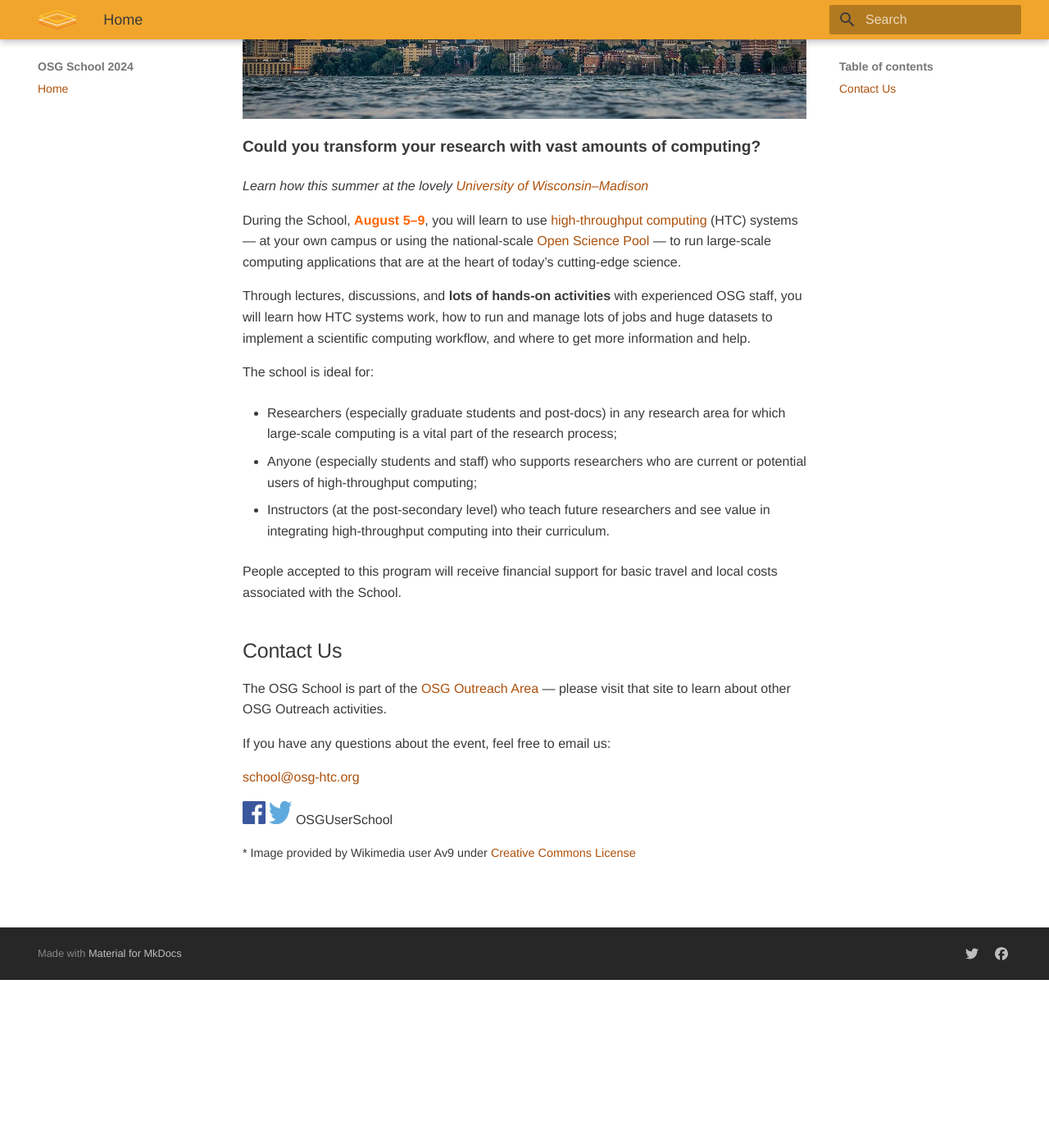
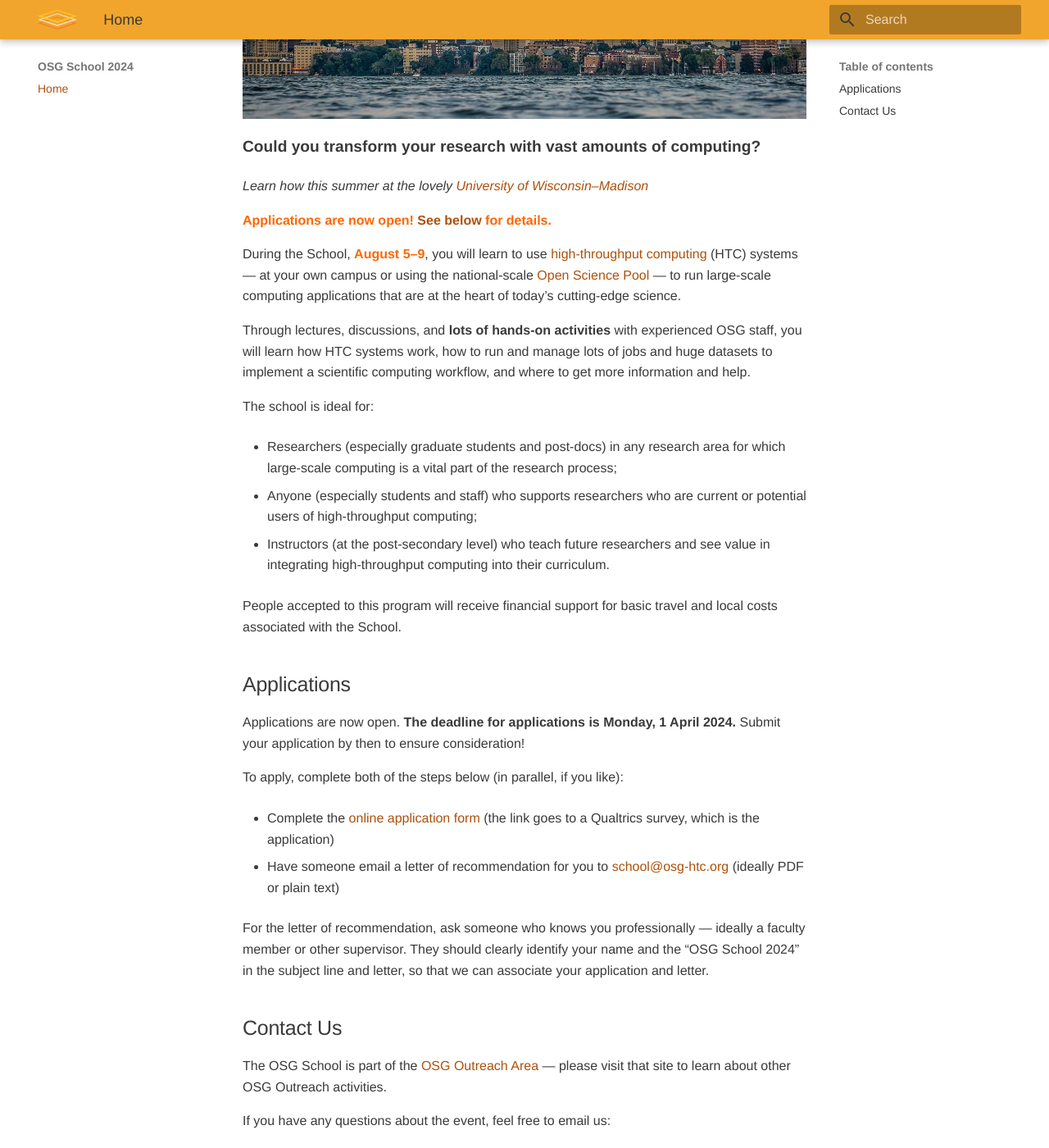
Before and after one commit to osg-htc/school-2024, an MkDocs documentation site: the page built from docs/index.md, in a window 1280 px wide and 1400 px high, scrolled down 205 px. Shown: the whole window at 82% size. Built offline with MkDocs 1.6.1 and Material for MkDocs 9.7.7, drawn with Linux system fonts in a browser that asks for light colours.

Commit message:
Opened applications

```diff
--- a/docs/index.md
+++ b/docs/index.md
@@ -7,6 +7,8 @@
 <p style="font-size: larger; font-weight: bold;">Could you transform your research with vast amounts of computing?</p>
 
 *Learn how this summer at the lovely [University of Wisconsin–Madison](https://wisc.edu/)*
+
+<p style="color: #FF6600; font-weight: bold;">Applications are now open! <a href="#applications">See below</a> for details.</p>
 
 During the School,
 <span style="font-weight: bold; color: #FF6600;">August 5&ndash;9</span>,
@@ -37,6 +39,27 @@
 basic travel and local costs associated with the School.
 
 
+## Applications
+
+Applications are now open.
+**The deadline for applications is Monday, 1 April 2024.**
+Submit your application by then to ensure consideration!
+
+To apply, complete both of the steps below (in parallel, if you like):
+
+* Complete the [online application form](https://uwmadison.co1.qualtrics.com/jfe/form/SV_e3bMhbSRecLzWxo)
+  (the link goes to a Qualtrics survey, which is the application)
+
+* Have someone email a letter of recommendation for you to
+  [school@osg-htc.org](mailto:school@osg-htc.org)
+  (ideally PDF or plain text)
+
+For the letter of recommendation, ask someone who knows you professionally&nbsp;&mdash;
+ideally a faculty member or other supervisor.
+They should clearly identify your name and the “OSG School 2024” in the subject line and letter,
+so that we can associate your application and letter.
+
+
 ## Contact Us
 
 The OSG School is part of the
@@ -47,6 +70,6 @@
 
 <school@osg-htc.org>
 
-<a href="https://www.facebook.com/OSGUserSchool" target="_blank" style="border: 0px none black; text-decoration: none;"><img src="files/FB-f-Logo__blue_512.png" height="28" width="28" alt="Facebook logo"></a> <a href="https://twitter.com/OSGUserSchool" target="_blank" style="border: 0px none black; text-decoration: none;"><img src="files/Twitter_logo_blue.png" style="height: 28px; width: 28px; background-color: white;" alt="Twitter logo"></a> OSGUserSchool
+<a href="https://twitter.com/OSGSchool" target="_blank" style="border: 0px none black; text-decoration: none;"><img src="files/Twitter_logo_blue.png" style="height: 28px; width: 28px; background-color: white;" alt="Twitter logo"></a> OSGSchool
 
 <p style="font-size: 90%;">* Image provided by Wikimedia user Av9 under <a href="https://creativecommons.org/licenses/by-sa/4.0/deed.en">Creative Commons License</a></p>
```
